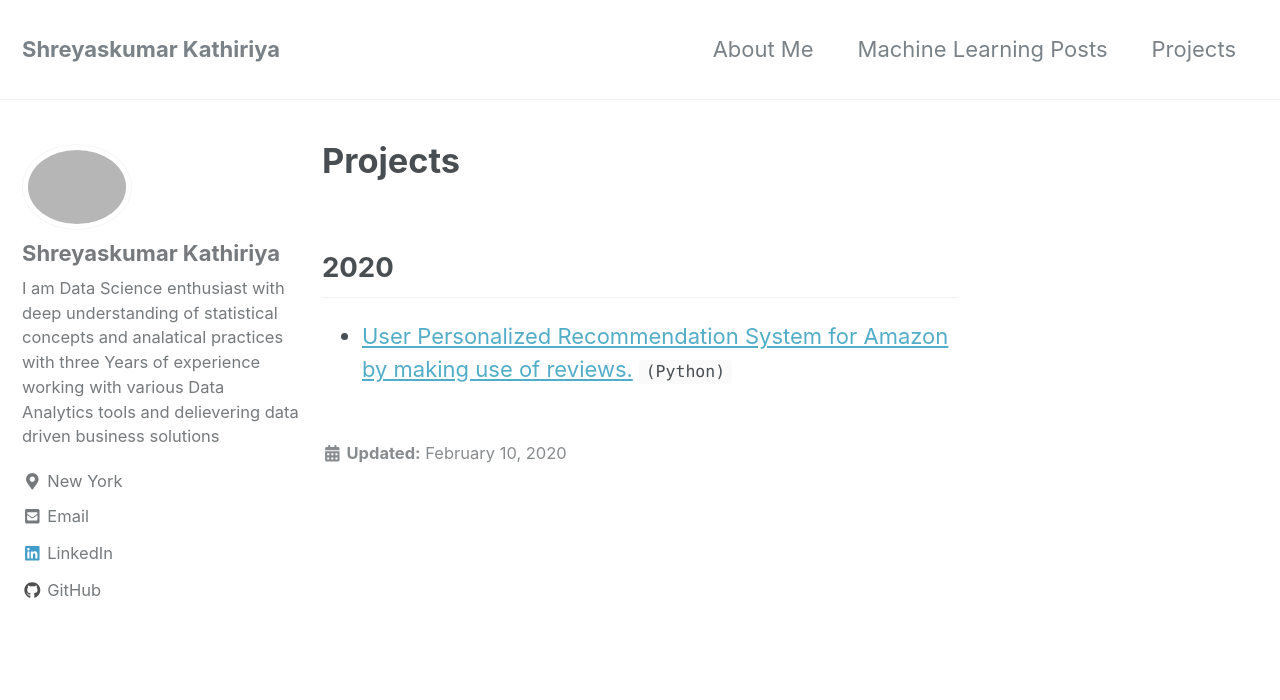
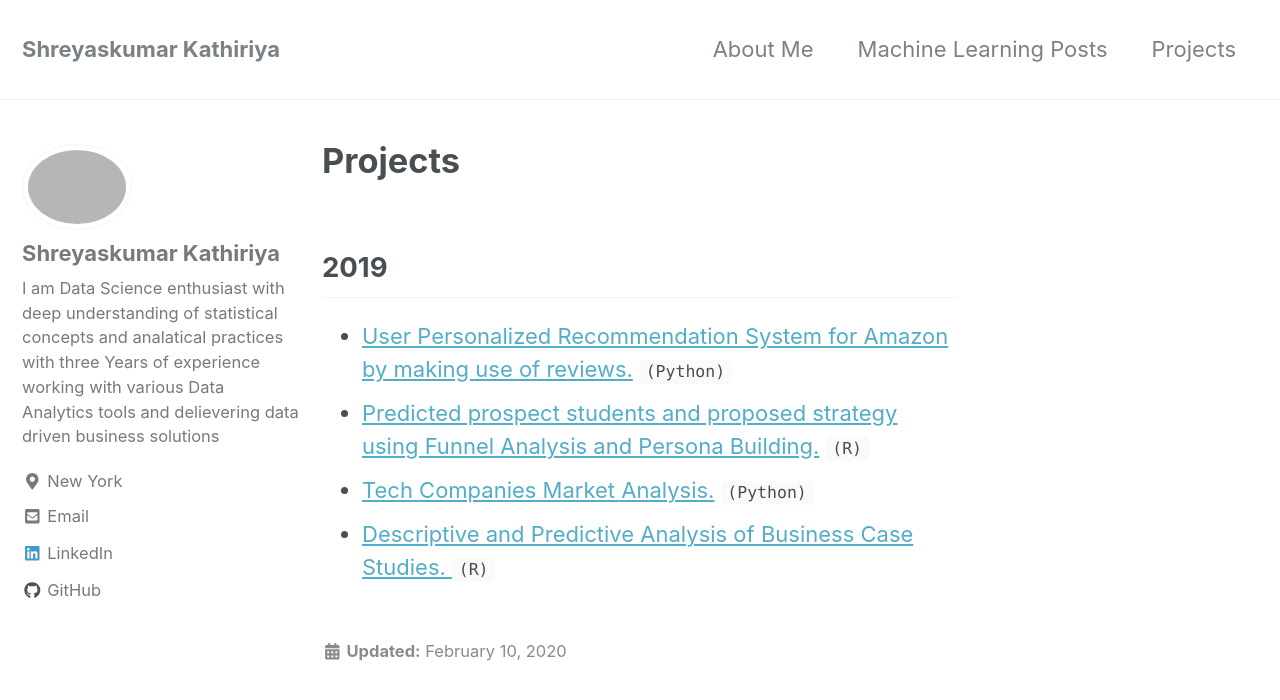
Before and after one commit to Shreyash1811/Shreyash1811.github.io, a Jekyll site: the page built from _pages/projects.md, in a window 1280 px wide and 900 px high. Shown: the top 700 px of the window. Built offline with Jekyll 4.4.1, drawn with Linux system fonts in a browser that asks for light colours; nearby versions of some CDN libraries.

Commit message:
Update projects.md

```diff
--- a/_pages/projects.md
+++ b/_pages/projects.md
@@ -4,5 +4,8 @@ permalink: /projects/
 date: 2020-02-10
 ---
 
-## 2020
+## 2019
 - [User Personalized Recommendation System for Amazon by making use of reviews.](https://github.com/Shreyash1811/User-Personalized-Recommendation-System-for-Amazon-by-making-use-of-reviews) `(Python)`
+- [Predicted prospect students and proposed strategy using Funnel Analysis and Persona Building.](https://github.com/Shreyash1811/Prospect-Student-Engagement-Analysis-and-Personal-Building.) `(R)`
+- [Tech Companies Market Analysis.](https://github.com/Shreyash1811?tab=repositories) `(Python)`
+- [Descriptive and Predictive Analysis of Business Case Studies. ](https://github.com/Shreyash1811?tab=repositories) `(R)`
```
